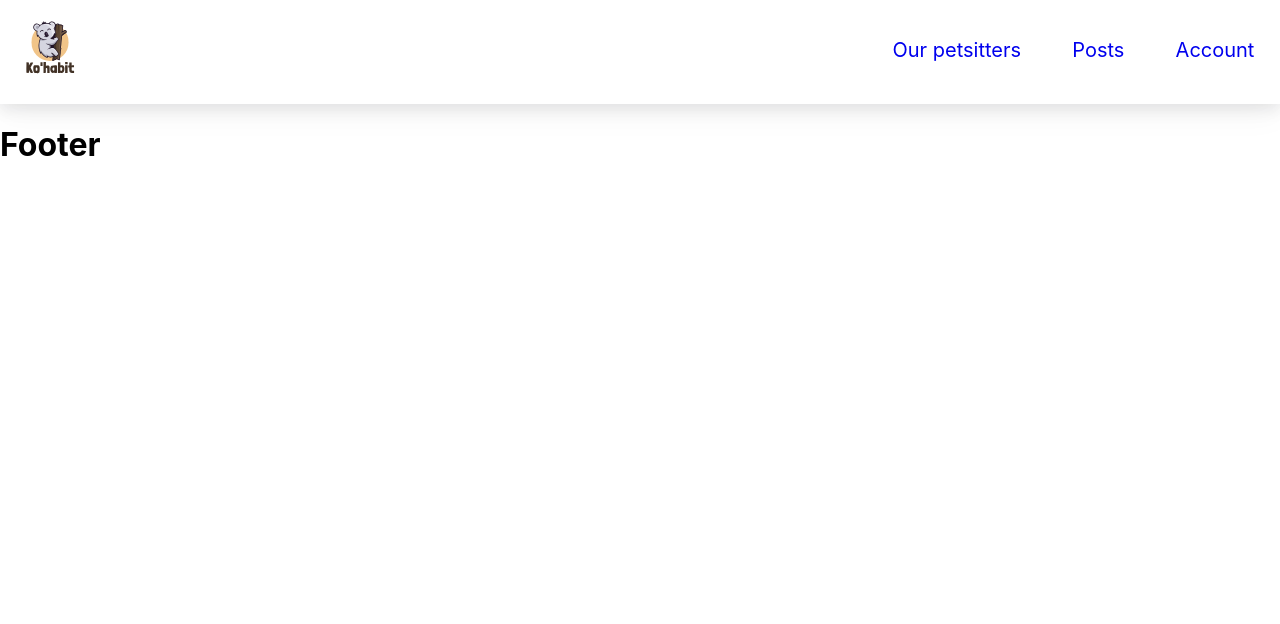
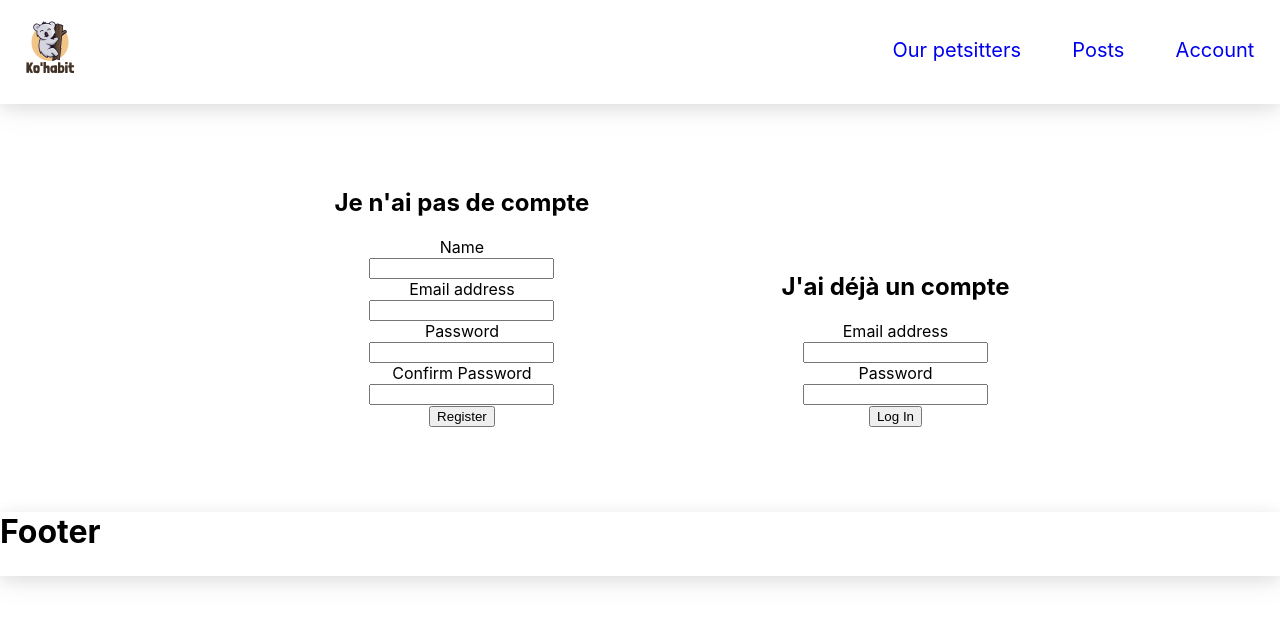
Before and after one commit to maya-gawinowski/KoHabit, a React (Create React App) app in the folder my-app/: page /Login in a window 1280 px wide. Shown: the top 624 px of the page. Built offline with nearby package versions, Linux system fonts and the light colour scheme.

Commit message:
add login/register page

```diff
--- a/my-app/package.json
+++ b/my-app/package.json
@@ -3,6 +3,9 @@
   "version": "0.1.0",
   "private": true,
   "dependencies": {
+    "@emotion/react": "^11.10.4",
+    "@emotion/styled": "^11.10.4",
+    "@mui/material": "^5.10.7",
     "@testing-library/jest-dom": "^5.16.5",
     "@testing-library/react": "^13.4.0",
     "@testing-library/user-event": "^13.5.0",
--- a/my-app/src/App.js
+++ b/my-app/src/App.js
@@ -5,6 +5,7 @@ import Petsitter from './Components/Petsitter/Petsitter.jsx'
 import Header from "./Components/Header";
 import Posts from "./Components/Posts/Posts";
 import Account from "./Components/Account/Account";
+import Login from "./Components/Login/Login"
 import Footer from "./Components/Footer";
 
 
@@ -52,6 +53,7 @@ function App() {
               <Route path="/Petsitter" element={<Petsitter />} />
               <Route path="/Posts" element={<Posts />} />
               <Route path="/Account" element={<Account />} />
+              <Route path="/Login" element={<Login />}/>
           </Routes>
       </BrowserRouter>
         <Footer />
--- a/my-app/src/Components/Footer.jsx
+++ b/my-app/src/Components/Footer.jsx
@@ -1,6 +1,6 @@
 function Footer(){
     return(
-        <h1>
+        <h1 className="header">
             Footer
         </h1>
     )
--- a/my-app/src/Components/Login/Login.css
+++ b/my-app/src/Components/Login/Login.css
@@ -0,0 +1,15 @@
+.maincontent{
+    text-align: center;
+}
+
+.register{
+    display: inline-block;
+    text-align: center;
+    padding: 5%;
+    margin-right: 10%;
+}
+
+.login{
+   display: inline-block;
+   text-align: center;
+}
--- a/my-app/src/Components/Login/Login.jsx
+++ b/my-app/src/Components/Login/Login.jsx
@@ -0,0 +1,49 @@
+import './Login.css';
+import {Grid, Container } from '@mui/material';
+  //direction={{display: 'flex',flexDirection: 'row',p: 1,m: 1,bgcolor: 'background.paper',borderRadius: 1, textAlign: 'center'}}
+
+function Login(){
+
+    return(
+        <div className='maincontent'>
+                <Grid className='register'>
+                    <h2>Je n'ai pas de compte</h2>
+                    <form>
+                        <label>
+                            Name <br />
+                            <input type="text" name="name" />
+                        </label> <br />
+                        <label>
+                            Email address <br />
+                            <input type="text" name="email" />
+                        </label> <br />
+                        <label>
+                            Password <br />
+                            <input type="text" name="pwd" />
+                        </label> <br />
+                        <label>
+                            Confirm Password<br />
+                            <input type="text" name="cpwd" />
+                        </label> <br />
+                        <input type="submit" value="Register" />
+                    </form>
+                </Grid>
+                <Grid className='login'>
+                    <h2>J'ai déjà un compte</h2>
+                    <form>
+                        <label>
+                            Email address <br />
+                            <input type="text" name="emaillog" />
+                        </label> <br />
+                        <label>
+                            Password <br />
+                            <input type="text" name="pwdlog" />
+                        </label> <br />
+                        <input type="submit" value="Log In" />
+                    </form>
+                </Grid>
+        </div>
+    )
+}
+
+export default Login;
```
Also changed, not shown: 2 other files (tests, documents, lock files or other folders).
